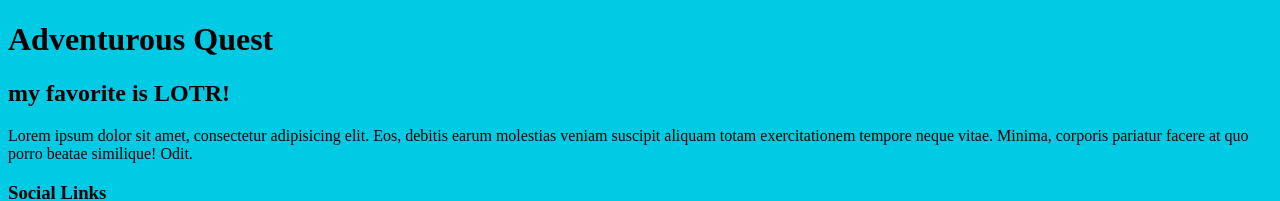
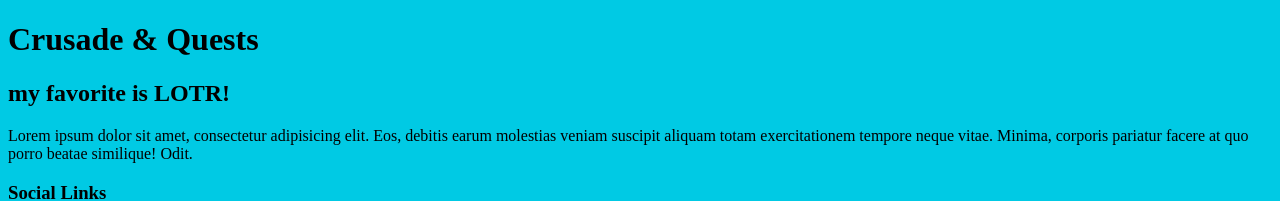
Before and after one commit to chmielow/new-git-project, a plain HTML site: page index.html in a window 1280 px wide. Shown: the top 201 px of the page. Drawn offline with Linux system fonts and the light colour scheme.

Commit message:
Set page heading to Crusades

```diff
--- a/index.html
+++ b/index.html
@@ -10,7 +10,7 @@
 <body>
 
     <header>
-        <h1>Adventurous Quest</h1>
+        <h1>Crusade & Quests</h1>
     </header>
 
     <div class="container">
```
